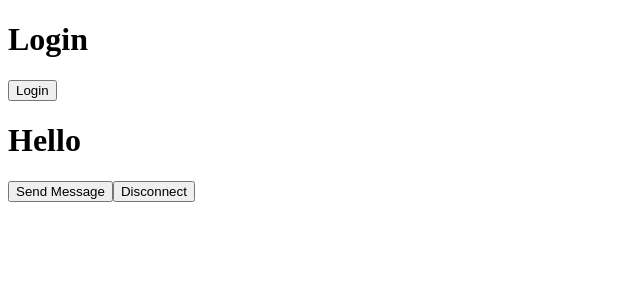
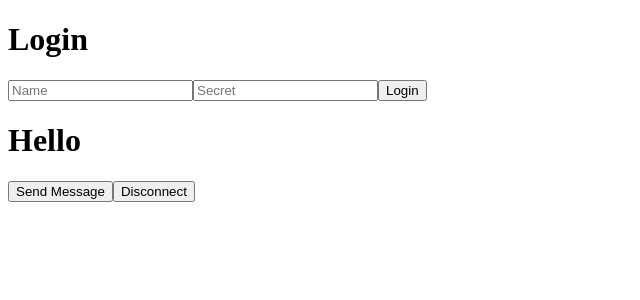
Before and after one commit to jakob-rzeppa/turnkeeper, a Vue app in the folder player/: page / in a window 1280 px wide. Shown: the top 300 px of the page, without its empty margins (0-640 px from the left). Built offline with nearby package versions, Linux system fonts and the light colour scheme; the HTML template or start-up script is replaced by a standard one.

Commit message:
added login to player

```diff
--- a/player/src/components/Login.vue
+++ b/player/src/components/Login.vue
@@ -3,14 +3,19 @@ import { ref } from 'vue'
 
 import connectionService from '@/util/connection'
 
+const name = ref('')
+const secret = ref('')
+
 function login() {
-  connectionService.connect()
+  connectionService.connect({ playerName: name.value, playerSecret: secret.value })
 }
 </script>
 
 <template>
   <div>
     <h1>Login</h1>
+    <input v-model="name" placeholder="Name" />
+    <input v-model="secret" placeholder="Secret" />
     <button @click="login">Login</button>
   </div>
 </template>
--- a/player/src/util/connection.ts
+++ b/player/src/util/connection.ts
@@ -14,8 +14,9 @@ socket.onAny((event, ...args) => {
 })
 
 export default {
-  connect: () => {
+  connect: ({ playerName, playerSecret }: { playerName: string; playerSecret: string }): void => {
     try {
+      socket.auth = { playerName, playerSecret }
       socket.connect()
       connected.value = true
     } catch (error) {
```
